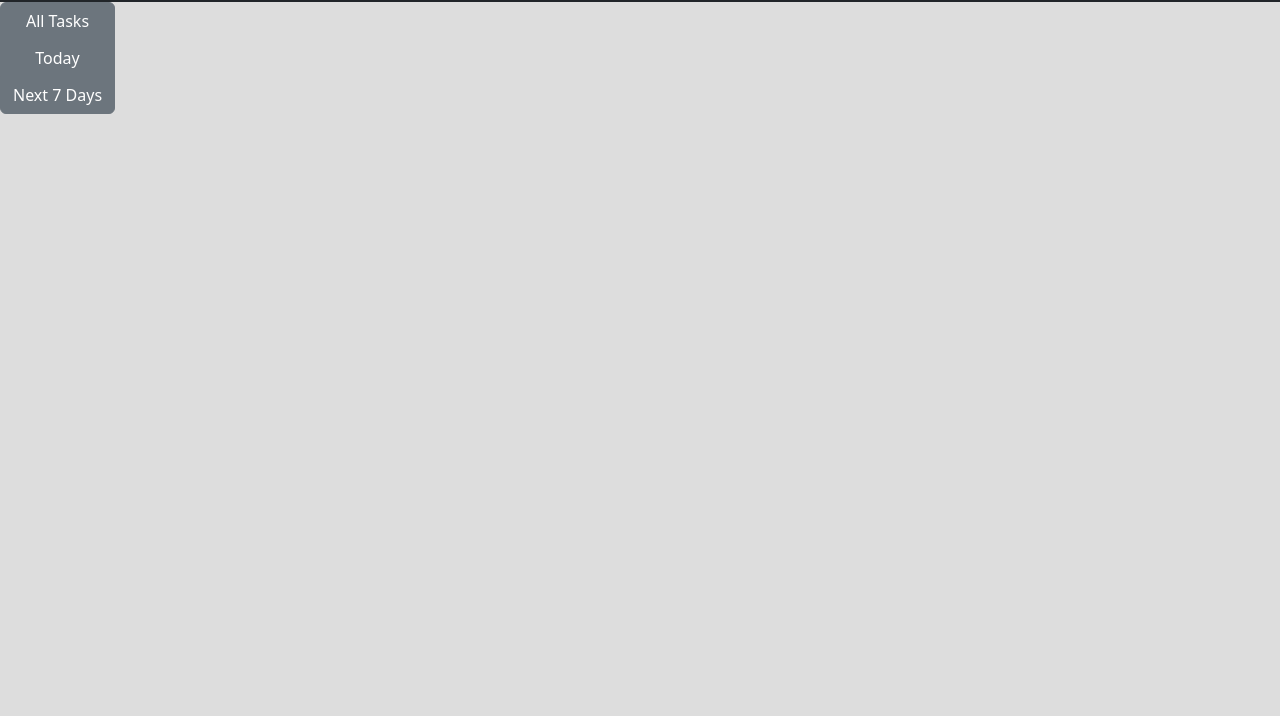
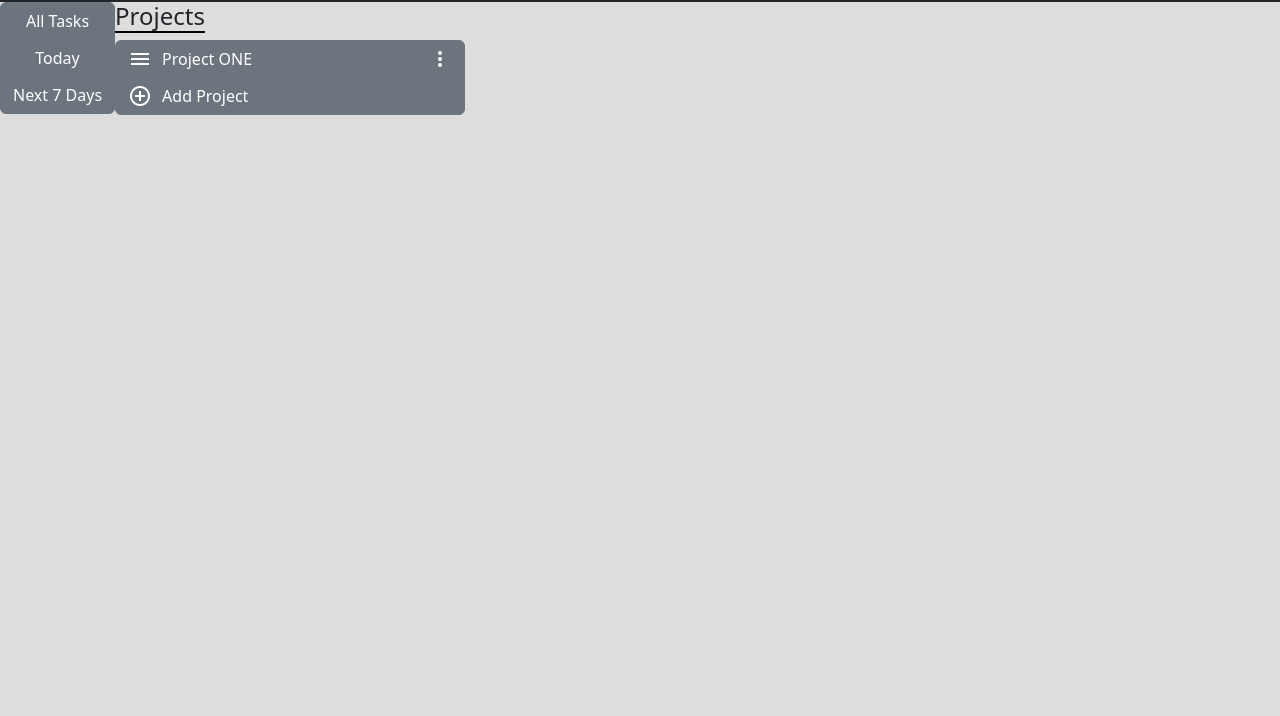
Before and after one commit to tommy128works/Todo-List, a website built with webpack: page src/index.html in a window 1280 px wide. Shown: the part 84-800 px from the top of the page. Built offline with nearby package versions, Linux system fonts and the light colour scheme.

Commit message:
feat: add lofi prototype of Projects section
Added Projects section including a heading, sample project, and
a button to add a new project. No functionality has been
implemented. Further styling needed in future.

```diff
--- a/src/index.html
+++ b/src/index.html
@@ -3,6 +3,9 @@
   <head>
     <meta charset="utf-8" />
     <meta name="viewport" content="width=device-width, initial-scale=1" />
+    <link rel="stylesheet" href="https://fonts.googleapis.com/css2?family=Material+Symbols+Outlined:opsz,wght,FILL,GRAD@48,400,0,0" />
+    <link rel="stylesheet" href="https://fonts.googleapis.com/css2?family=Material+Symbols+Outlined:opsz,wght,FILL,GRAD@48,400,0,0" />
+    <link rel="stylesheet" href="https://fonts.googleapis.com/css2?family=Material+Symbols+Outlined:opsz,wght,FILL,GRAD@48,400,0,0" />
     <title>Todo List</title>
   </head>
   <body></body>
--- a/src/js/index.js
+++ b/src/js/index.js
@@ -7,9 +7,15 @@ import * as bootstrap from "bootstrap";
 // user interface module > imports other modules to divide UI into components
 import header from "./header";
 import navigationTodos from "./navigationTodos";
+import navigationProjects from "./navigationProjects";
 
 document.body.appendChild(header());
+
+// need to create container for navigation items
+// maybe make module for this purpose
 document.body.appendChild(navigationTodos());
+document.body.appendChild(navigationProjects());
+
 
 // create eventHandlers to load different filters
 // create module for each page
--- /dev/null
+++ b/src/js/navigationProjects.js
@@ -0,0 +1,50 @@
+// for now, add Project heading and 1 dummy project for UI
+// maybe dummy project is default project
+
+const navigationProjects = () => {
+  let container = document.createElement("div");
+  container.classList.add("btn-group-vertical");
+  container.setAttribute("role", "group");
+  container.setAttribute("aria-label", "Vertical button group");
+
+  let heading = document.createElement("h1");
+  heading.classList.add("medium-font", "underline");
+  heading.textContent = "Projects";
+  container.appendChild(heading);
+
+  let btn = document.createElement("btn");
+  btn.classList.add("btn", "btn-secondary", "btn-primary", "project");
+  btn.classList.toggle("btn-primary");
+  btn.setAttribute("type", "button");
+  let span = document.createElement("span");
+  span.classList.add("material-symbols-outlined");
+  span.textContent = "menu";
+  btn.appendChild(span);
+  span = document.createElement("span");
+  span.classList.add("project-title");
+  span.textContent = "Project ONE";
+  btn.appendChild(span);
+  span = document.createElement("span");
+  span.classList.add("material-symbols-outlined");
+  span.textContent = "more_vert";
+  btn.appendChild(span);
+  container.appendChild(btn);
+
+  btn = document.createElement("btn");
+  btn.classList.add("btn", "btn-secondary", "btn-primary", "project");
+  btn.classList.toggle("btn-primary");
+  btn.setAttribute("type", "button");
+  span = document.createElement("span");
+  span.classList.add("material-symbols-outlined");
+  span.textContent = "add_circle";
+  btn.appendChild(span);
+  span = document.createElement("span");
+  span.classList.add("project-title");
+  span.textContent = "Add Project";
+  btn.appendChild(span);
+  container.appendChild(btn);
+
+  return container;
+};
+
+export default navigationProjects;
--- a/src/js/navigationTodos.js
+++ b/src/js/navigationTodos.js
@@ -1,33 +1,31 @@
-// buttons container needs to respond and wrap for mobile view
-
 const navigationTodos = () => {
-  let nav = document.createElement("nav");
-  nav.classList.add("btn-group-vertical", "large-font");
-  nav.setAttribute("role", "group");
-  nav.setAttribute("aria-label", "Vertical button group");
+  let container = document.createElement("div");
+  container.classList.add("btn-group-vertical");
+  container.setAttribute("role", "group");
+  container.setAttribute("aria-label", "Vertical button group");
 
   let btn = document.createElement("btn");
   btn.classList.add("btn", "btn-secondary", "btn-primary");
   btn.classList.toggle("btn-primary");
   btn.setAttribute("type", "button");
   btn.textContent = "All Tasks";
-  nav.appendChild(btn);
+  container.appendChild(btn);
 
   btn = document.createElement("btn");
   btn.classList.add("btn", "btn-secondary", "btn-primary");
   btn.classList.toggle("btn-primary");
   btn.setAttribute("type", "button");
   btn.textContent = "Today";
-  nav.appendChild(btn);
+  container.appendChild(btn);
 
   btn = document.createElement("btn");
   btn.classList.add("btn", "btn-secondary", "btn-primary");
   btn.classList.toggle("btn-primary");
   btn.setAttribute("type", "button");
   btn.textContent = "Next 7 Days";
-  nav.appendChild(btn);
+  container.appendChild(btn);
 
-  return nav;
+  return container;
 };
 
 export default navigationTodos;
--- a/src/scss/styles.scss
+++ b/src/scss/styles.scss
@@ -1,5 +1,8 @@
 // Import all of Bootstrap's CSS
 @import "bootstrap/scss/bootstrap";
+
+// Google icons
+
 
 body {
   margin: 0;
@@ -9,3 +12,27 @@ body {
 .large-font {
   font-size: 2.5rem;
 }
+
+.medium-font {
+  font-size: 1.5rem;
+}
+
+.btn-primary {
+  font-weight: bold;
+}
+
+.underline {
+  border-bottom: 2px solid black;
+}
+
+.project {
+  display: flex;
+  justify-content: flex-start;
+  align-items: center;
+  gap: 10px;
+}
+
+.project-title {
+  width: 20vw;
+  text-align: left;
+}
```
